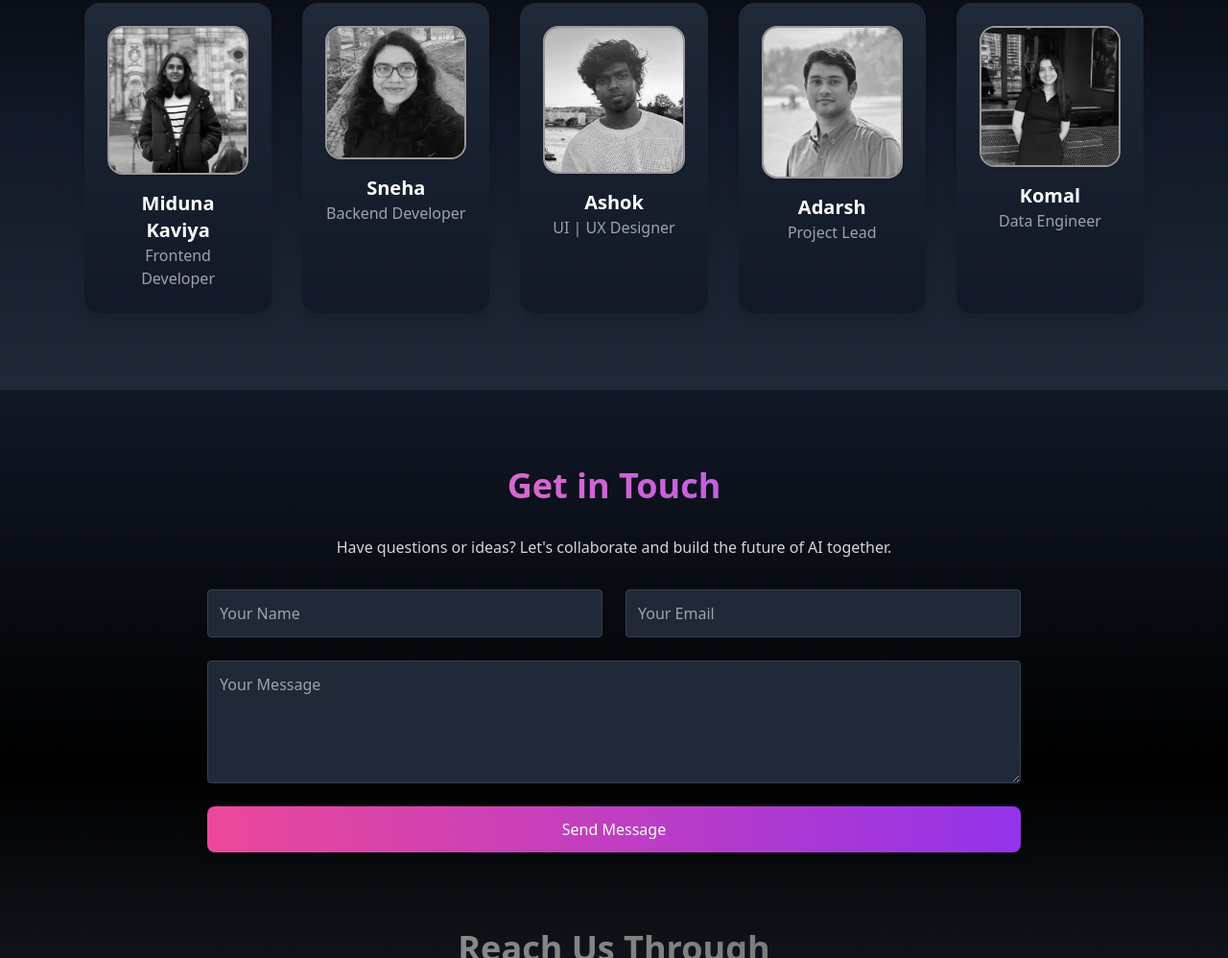
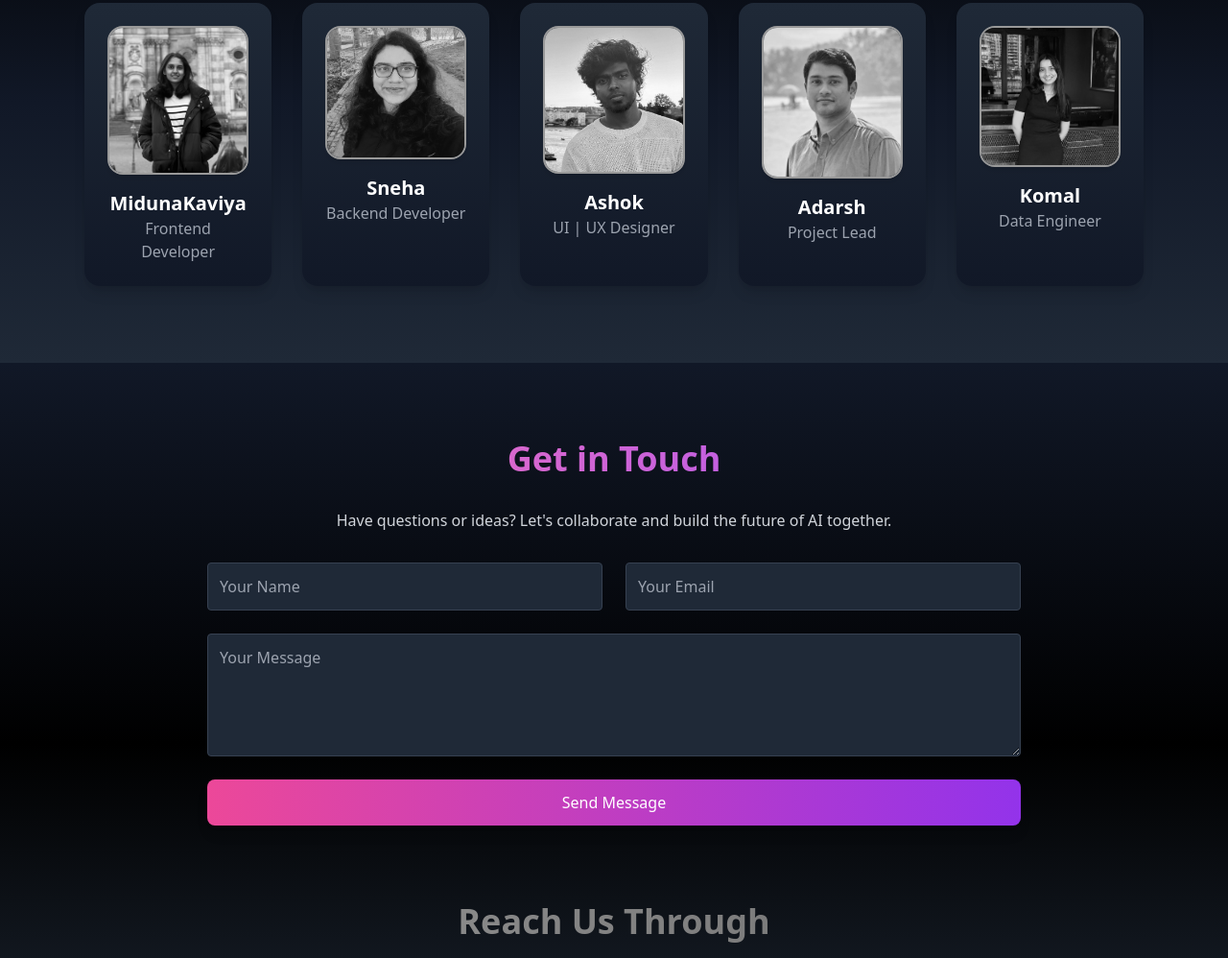
Before and after one commit to Ashokv02/Maask, a plain HTML site: page index.html in a window 1280 px wide. Shown: the part 2409-3407 px from the top of the page at 96% size. Drawn offline with nearby package versions, Linux system fonts and the light colour scheme.

Commit message:
updated member 1 name

```diff
--- a/index.html
+++ b/index.html
@@ -293,7 +293,7 @@ You can customize every detail like colors, Ul, personality and more on your cha
               alt="Team Member Miduna"
               class="rounded-2xl mx-auto mb-4 shadow-md border-2 border-purple-400 filter grayscale hover:grayscale-0 transition duration-500 ease-in-out"
             />
-            <h4 class="text-xl font-semibold text-white">Miduna Kaviya</h4>
+            <h4 class="text-xl font-semibold text-white">MidunaKaviya</h4>
             <p class="text-gray-400">Frontend Developer</p>
           </div>
 
```
